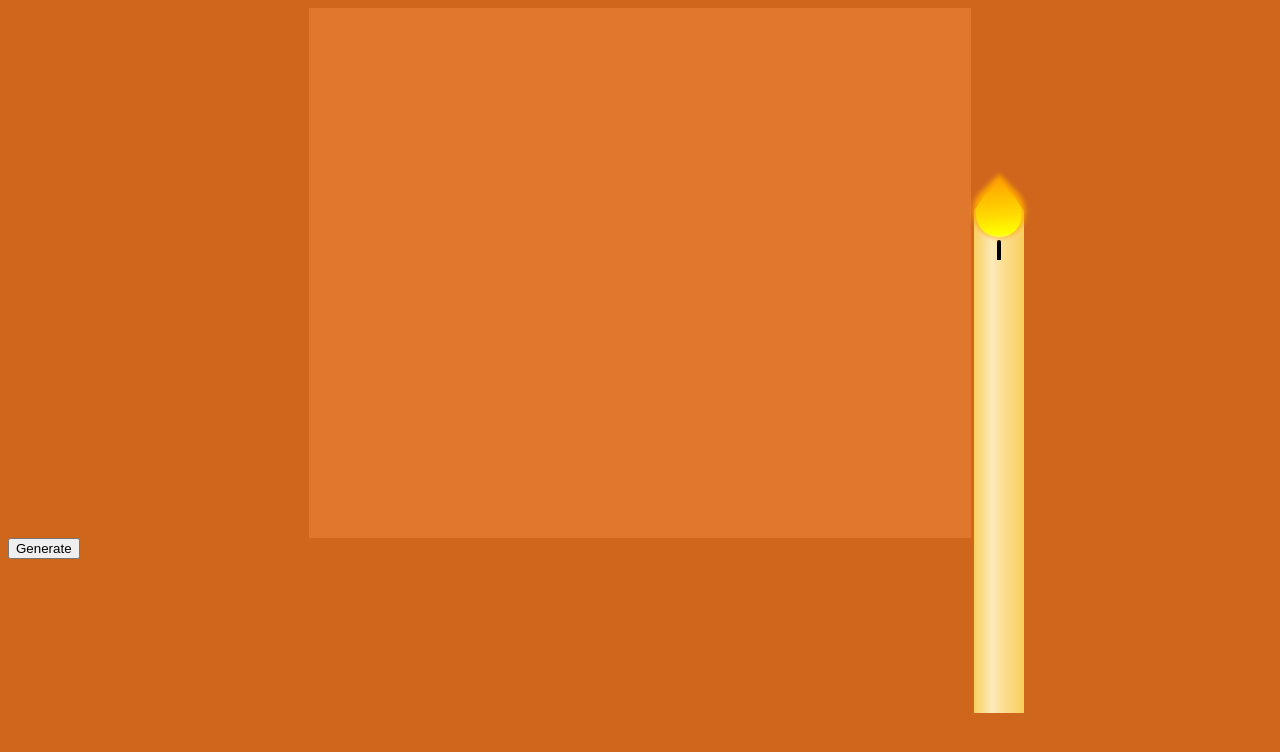
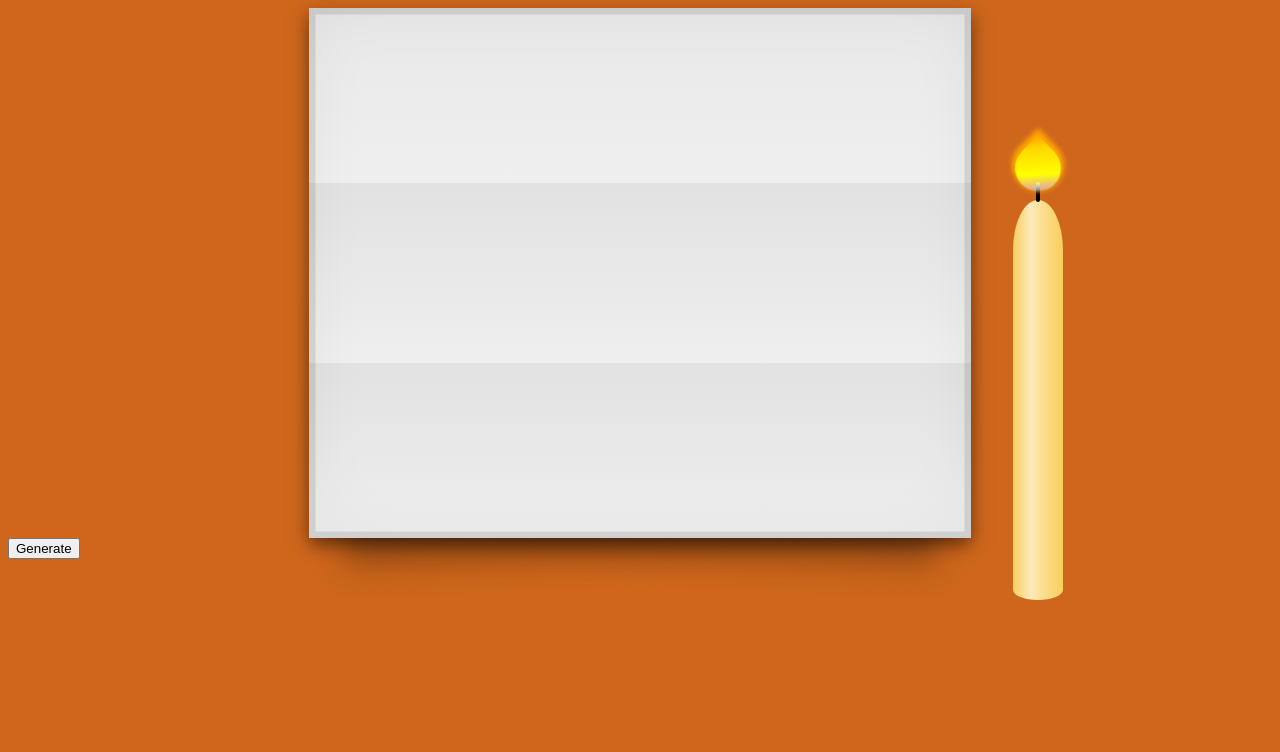
Before and after one commit to cassidoo/ShakespeareInsults, a plain HTML site: page index.html in a window 1280 px wide. Drawn offline with Linux system fonts and the light colour scheme; a web font is replaced by a local one.

Commit message:
Making headway on paper and candle

```diff
--- a/index.html
+++ b/index.html
@@ -8,13 +8,14 @@
 		<script type="text/javascript" src="content.js"></script>
 	</head>
 	<body>
-		<div id="insult"></div>
+		<div id="insult" class="paper"></div>
 		<button onclick="generateToPage()">Generate</button>
 
 		<div class="candle">
 			<div class="flame"></div>
 			<div class="waxtop"></div>
 			<div class="wax"></div>
+			<div class="plate"></div>
 		</div>
 	</body>
 </html>
--- a/style.css
+++ b/style.css
@@ -13,14 +13,49 @@ body
 	font-size: 65px;
 	width: 50%;
 	height: 500px;
-	background: #df772d;
+}
+
+.paper
+{
+	background-color: #eee;
+	background-image: -webkit-linear-gradient(rgba(0,0,0,.025), rgba(255,255,255,.05) 33%, rgba(0,0,0,.05) 33%, rgba(255,255,255,.05) 67%, rgba(0,0,0,.05) 67%, rgba(255,255,255,.025));
+	box-shadow: inset 0 0 0 .1em hsla(0,0%,0%,.1), inset 0 0 1em hsla(0,0%,0%,.05), 0 .1em .25em hsla(0,0%,0%,.5);
+	position: relative;
+}
+.paper:after, .paper:before
+{
+	bottom: .1em;
+	box-shadow: 0 0 .5em .5em hsla(0,0%,0%,.25);
+	content: '';
+	height: 3em;
+	position: absolute;
+	width: 80%;
+	z-index: -1;
+}
+.paper:after
+{
+	right: 1em;
+	transform: rotate(3deg);
+	transform-origin: 100% 100%;
+	-webkit-transform: rotate(3deg);
+	-webkit-transform-origin: 100% 100%;
+}
+.paper:before
+{
+	left: 1em;
+	transform: rotate(-3deg);
+	transform-origin: 0% 100%;
+	-webkit-transform: rotate(-3deg);
+	-webkit-transform-origin: 0% 100%;
 }
 
 .candle
 {
 	position: absolute;
-	right: 20%;
+	right: 15%;
 	top: 25%;
+	width: 100px;
+	height: 50%;
 }
 
 .flame
@@ -32,12 +67,12 @@ body
 {
 	content: "";
 	position: absolute;
-	top: -9px;
+	top: -55px;
 	left: 50%;
 	margin-left: -23px;
 	width: 46px;
 	height: 46px;
-	background: linear-gradient(40deg, white 0%, yellow 20%, gold 50%, orange 100%);
+	background: linear-gradient(40deg, rgba(255,231,168,.1) 0%, rgba(255,255,255,.5) 20%, yellow 40%, gold 80%, orange 100%);
 	border-radius: 50% 0 50% 50%;
 	box-shadow: 2px -2px 5px 3px orange;
 	transform: rotate(-45deg);
@@ -51,32 +86,30 @@ body
 {
 	content: "";
 	position: absolute;
-	top: 40px;
+	top: -18px;
 	left: 50%;
 	width: 4px;
 	margin-left: -2px;
 	height: 20px;
 	background: #000;
-	border-radius: 4px 4px 0 0;
+	background: -moz-linear-gradient(top, #ffe382 0%, #13294c 42%, #000000 56%, #000000 100%); /* FF3.6+ */
+	background: -webkit-gradient(linear, left top, left bottom, color-stop(0%,#ffe382), color-stop(42%,#13294c), color-stop(56%,#000000), color-stop(100%,#000000)); /* Chrome,Safari4+ */
+	background: -webkit-linear-gradient(top, #ffe382 0%,#13294c 42%,#000000 56%,#000000 100%); /* Chrome10+,Safari5.1+ */
+	background: -o-linear-gradient(top, #ffe382 0%,#13294c 42%,#000000 56%,#000000 100%); /* Opera 11.10+ */
+	background: -ms-linear-gradient(top, #ffe382 0%,#13294c 42%,#000000 56%,#000000 100%); /* IE10+ */
+	background: linear-gradient(to bottom, #ffe382 0%,#13294c 42%,#000000 56%,#000000 100%); /* W3C */
+	filter: progid:DXImageTransform.Microsoft.gradient( startColorstr='#ffe382', endColorstr='#000000',GradientType=0 ); /* IE6-9 */
+	border-radius: 4px;
 	z-index: 60;
-}
-
-.waxtop
-{
-	margin-bottom: -13px;
-	width: 50px;
-	height: 26px;
-	background: #f9ce5e;
-	-moz-border-radius: 25px /12px;
-	-webkit-border-radius: 25px /12px;
-	border-radius: 25px /12px;
-	z-index: 55;
 }
 
 .wax
 {
+	position: relative;
 	width: 50px;
-	height: 500px;
+	min-height: 100px;
+	height: 100%;
+	margin-left: 25px;
 	background: #f9ce5e; /* Old browsers */
 	background: -moz-linear-gradient(left, #f9ce5e 0%, #fceabb 36%, #fbdf93 57%, #f9ce5e 100%); /* FF3.6+ */
 	background: -webkit-gradient(linear, left top, right top, color-stop(0%,#f9ce5e), color-stop(36%,#fceabb), color-stop(57%,#fbdf93), color-stop(100%,#f9ce5e)); /* Chrome,Safari4+ */
@@ -85,7 +118,11 @@ body
 	background: -ms-linear-gradient(left, #f9ce5e 0%,#fceabb 36%,#fbdf93 57%,#f9ce5e 100%); /* IE10+ */
 	background: linear-gradient(to right, #f9ce5e 0%,#fceabb 36%,#fbdf93 57%,#f9ce5e 100%); /* W3C */
 	filter: progid:DXImageTransform.Microsoft.gradient( startColorstr='#f9ce5e', endColorstr='#f9ce5e',GradientType=1 ); /* IE6-9 */
-	z-index: 50;
+	border-top-left-radius: 25px 50px;
+	border-top-right-radius: 25px 50px;
+	border-bottom-right-radius: 25px 10px;
+	border-bottom-left-radius: 25px 10px;
+	z-index: 30;
 }
 
 @keyframes flicker {
```
